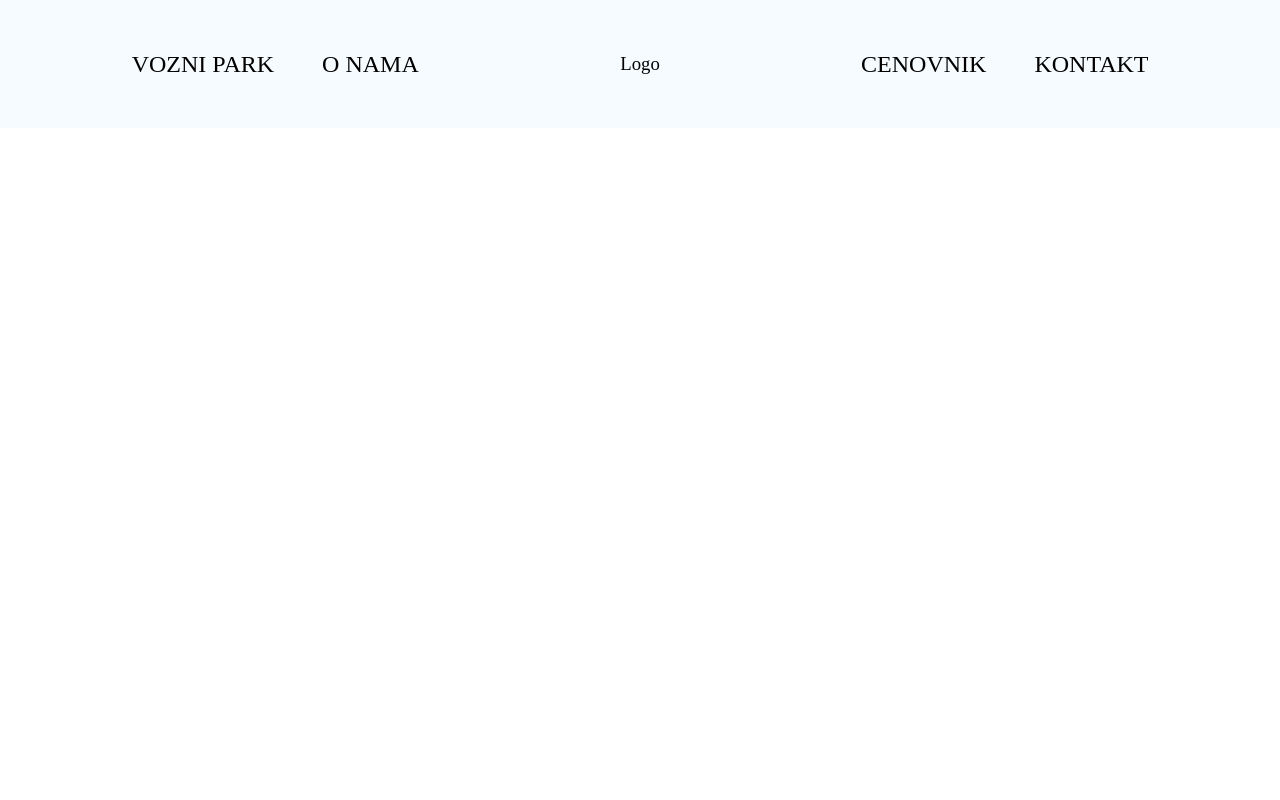
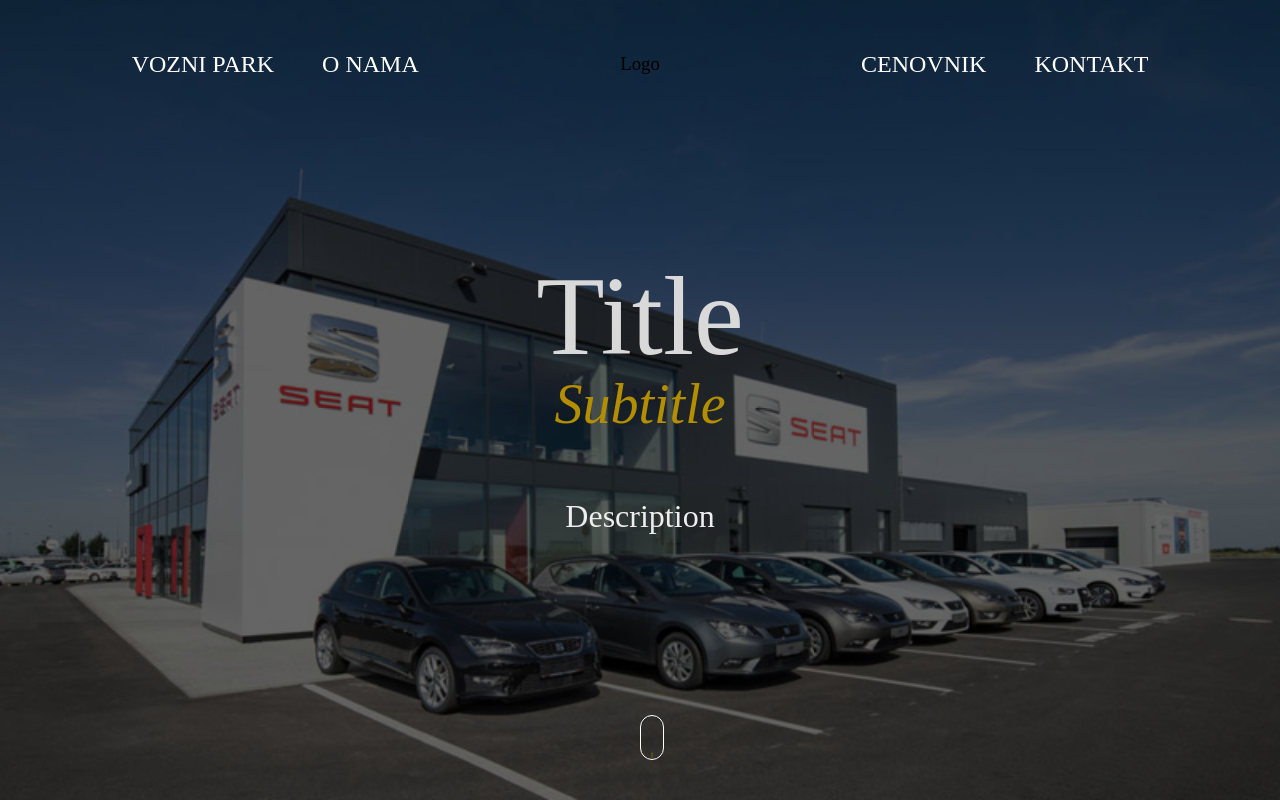
Before and after one commit to dusanm0403/rentacar, a React (Create React App) app: page / in a window 1280 px wide. Built offline with nearby package versions, Linux system fonts and the light colour scheme.

Commit message:
header added

```diff
--- a/src/App.jsx
+++ b/src/App.jsx
@@ -1,3 +1,4 @@
+import Header from "./components/header";
 import Navigation from "./components/navigation";
 import "./styles/base/app.scss";
 
@@ -5,6 +6,7 @@ const App = () => {
   return (
     <div className="App">
       <Navigation />
+      <Header />
     </div>
   );
 };
--- a/src/components/header/Header.scss
+++ b/src/components/header/Header.scss
@@ -0,0 +1,114 @@
+@keyframes scroll {
+  from {
+    top: 20%;
+    opacity: 1;
+  }
+
+  to {
+    opacity: 0;
+    top: 110%;
+  }
+}
+
+@keyframes fadeIn {
+  from {
+    opacity: 0;
+  }
+
+  to {
+    opacity: 1;
+  }
+}
+
+@keyframes slideIn {
+  from {
+    transform: translateY(600%);
+    opacity: 0;
+  }
+
+  to {
+    transform: translateY(0%);
+    opacity: 1;
+  }
+}
+
+.Header {
+  height: 100vh;
+  background-position: center;
+  background-repeat: no-repeat;
+  background-size: cover;
+  background-attachment: fixed;
+  width: 100%;
+  position: relative;
+}
+
+.Header-content {
+  position: absolute;
+  height: 100vh;
+  width: 100%;
+  top: 0;
+  left: 0;
+  display: flex;
+  flex-direction: column;
+  justify-content: center;
+  padding: 0 28%;
+  text-align: center;
+  align-items: center;
+  background-color: rgba(0, 0, 0, 0.6);
+}
+
+.Header-title {
+  font-size: 7rem;
+  line-height: 7rem;
+  opacity: 0;
+  color: #d9d9d9;
+  font-weight: 400;
+  animation: fadeIn 2s cubic-bezier(0.215, 0.61, 0.355, 1) 1.2s 1 normal
+    forwards;
+}
+
+.Header-subTitle {
+  font-size: 3.5rem;
+  font-style: italic;
+  font-weight: 400;
+  color: #b38f00;
+  opacity: 0;
+  animation: fadeIn 2s cubic-bezier(0.215, 0.61, 0.355, 1) 2s 1 normal forwards;
+}
+
+.Header-desc {
+  margin-top: 3.5rem;
+  font-size: 2rem;
+  line-height: 3rem;
+  font-weight: 400;
+  color: #eee;
+  animation: slideIn 0.8s cubic-bezier(0.215, 0.61, 0.355, 1) 2.7s 1 normal
+    forwards;
+  transform: translateY(600%);
+  opacity: 0;
+}
+
+.Scrolling-mouse {
+  width: 24px;
+  position: absolute;
+  bottom: 5%;
+  left: 50%;
+  height: 45px;
+  background-color: transparent;
+  border: 1.5px solid #fff;
+  border-radius: 20px;
+}
+
+.Scrolling-mouse::before {
+  content: "";
+  height: 6px;
+  width: 2px;
+  left: 50%;
+  top: 10%;
+  transform: translate(-50%, -10%);
+  opacity: 1;
+  border-radius: 30px;
+  background-color: #b38f00;
+  position: absolute;
+  animation: scroll 1.2s linear 1s infinite normal forwards;
+}
--- a/src/components/header/index.jsx
+++ b/src/components/header/index.jsx
@@ -1,8 +1,18 @@
 import React from "react";
 import "./Header.scss";
+import hero from "../../assets/images/hero.jpg";
 
 const Header = () => {
-  return <div className="Header" />;
+  return (
+    <div className="Header" style={{ backgroundImage: `url(${hero})` }}>
+      <div className="Header-content">
+        <h3 className="Header-title">Title</h3>
+        <h5 className="Header-subTitle">Subtitle</h5>
+        <p className="Header-desc">Description</p>
+        <div className="Scrolling-mouse" />
+      </div>
+    </div>
+  );
 };
 
 export default Header;
--- a/src/components/navigation/Navigation.scss
+++ b/src/components/navigation/Navigation.scss
@@ -4,8 +4,10 @@
   align-items: center;
   width: 100%;
   height: 8rem;
-  background-color: rgba(77, 166, 255, 0.05);
+  background-color: rgba(77, 166, 255, 0);
   padding: 0 2rem;
+  position: fixed;
+  z-index: 3;
 }
 
 .Navigation-left,
@@ -22,6 +24,7 @@
   h2 {
     margin: 0 1.5rem;
     text-transform: uppercase;
+    color: #fff;
   }
 }
 
```
Also changed, not shown: src/assets/images/hero.jpg (added).
